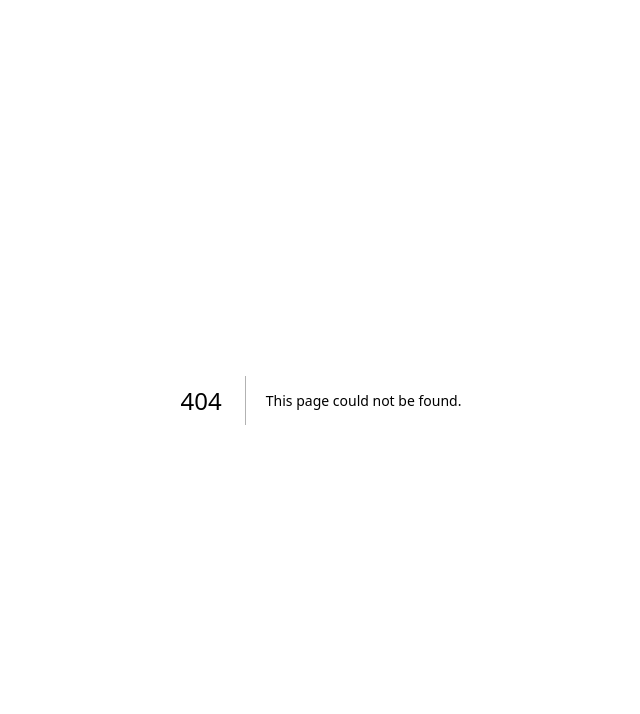
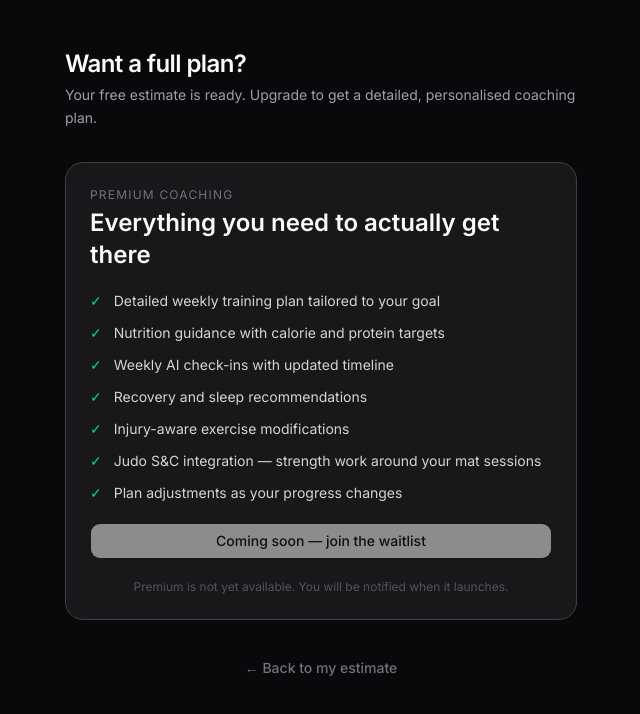
Before and after one commit to aleks-drozy/fitness-goal-coach, a Next.js app: page /coach/upsell in a window 1280 px wide. Before the commit this address had no page. Shown: the top 714 px of the page, without its empty margins (319-959 px from the left). Built offline with nearby package versions, Linux system fonts and the light colour scheme.

Commit message:
feat: premium upsell screen

```diff
--- /dev/null
+++ b/src/app/coach/upsell/page.tsx
@@ -0,0 +1,25 @@
+import Link from "next/link";
+import { StepHeader } from "@/components/wizard/StepHeader";
+import { PremiumCard } from "@/components/upsell/PremiumCard";
+import { buttonVariants } from "@/components/ui/button";
+import { cn } from "@/lib/utils";
+
+export default function UpsellPage() {
+  return (
+    <div className="space-y-8">
+      <StepHeader
+        title="Want a full plan?"
+        subtitle="Your free estimate is ready. Upgrade to get a detailed, personalised coaching plan."
+      />
+      <PremiumCard />
+      <div className="text-center">
+        <Link
+          href="/coach/results"
+          className={cn(buttonVariants({ variant: "ghost" }), "text-zinc-500 hover:text-zinc-300 text-sm")}
+        >
+          ← Back to my estimate
+        </Link>
+      </div>
+    </div>
+  );
+}
--- /dev/null
+++ b/src/components/upsell/PremiumCard.tsx
@@ -0,0 +1,40 @@
+import { Button } from "@/components/ui/button";
+
+const features = [
+  "Detailed weekly training plan tailored to your goal",
+  "Nutrition guidance with calorie and protein targets",
+  "Weekly AI check-ins with updated timeline",
+  "Recovery and sleep recommendations",
+  "Injury-aware exercise modifications",
+  "Judo S&C integration — strength work around your mat sessions",
+  "Plan adjustments as your progress changes",
+];
+
+export function PremiumCard() {
+  return (
+    <div className="rounded-2xl border border-zinc-700 bg-zinc-900 p-6 space-y-5">
+      <div className="space-y-1">
+        <p className="text-xs uppercase tracking-widest text-zinc-500">Premium Coaching</p>
+        <p className="text-2xl font-semibold">Everything you need to actually get there</p>
+      </div>
+      <ul className="space-y-3">
+        {features.map((f, i) => (
+          <li key={i} className="flex gap-3 text-sm text-zinc-300">
+            <span className="text-green-400 shrink-0">✓</span>
+            <span>{f}</span>
+          </li>
+        ))}
+      </ul>
+      <Button
+        className="w-full bg-white text-zinc-950 hover:bg-zinc-100 font-medium"
+        size="lg"
+        disabled
+      >
+        Coming soon — join the waitlist
+      </Button>
+      <p className="text-xs text-zinc-600 text-center">
+        Premium is not yet available. You will be notified when it launches.
+      </p>
+    </div>
+  );
+}
```
